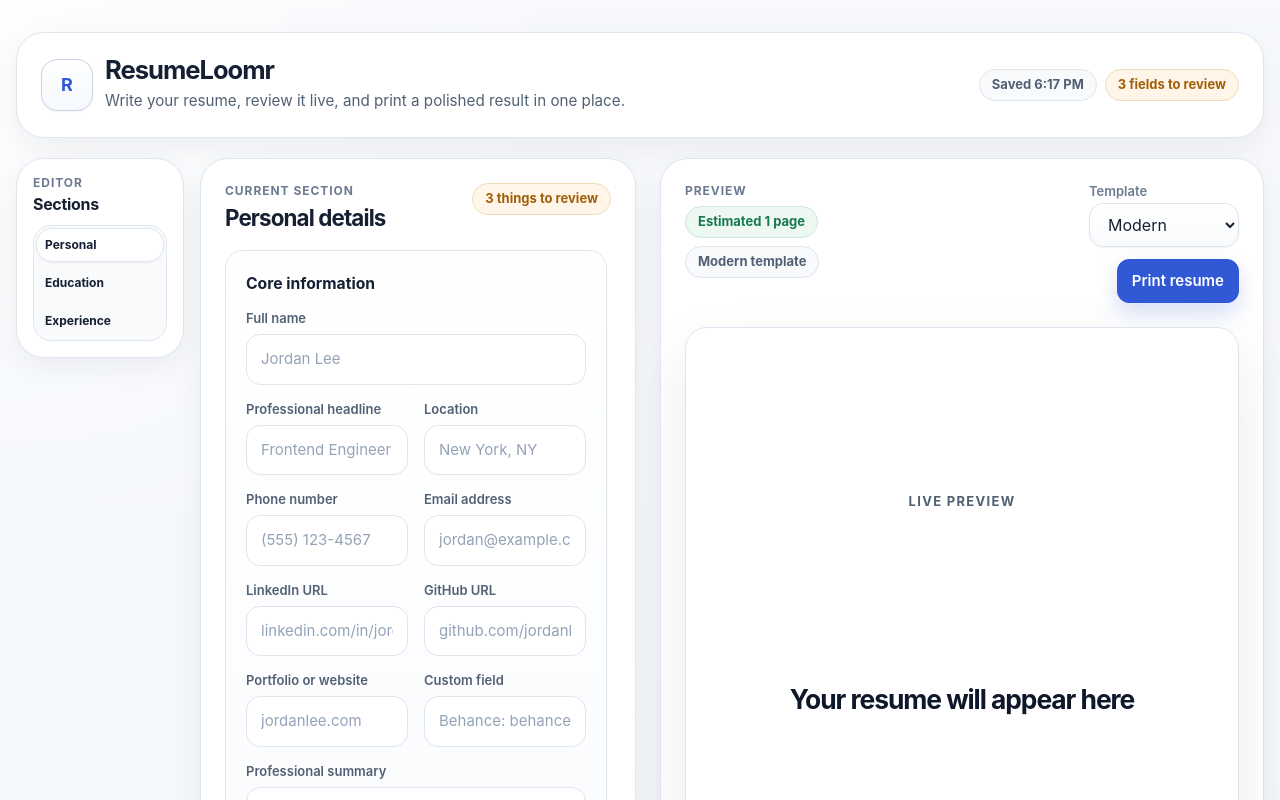
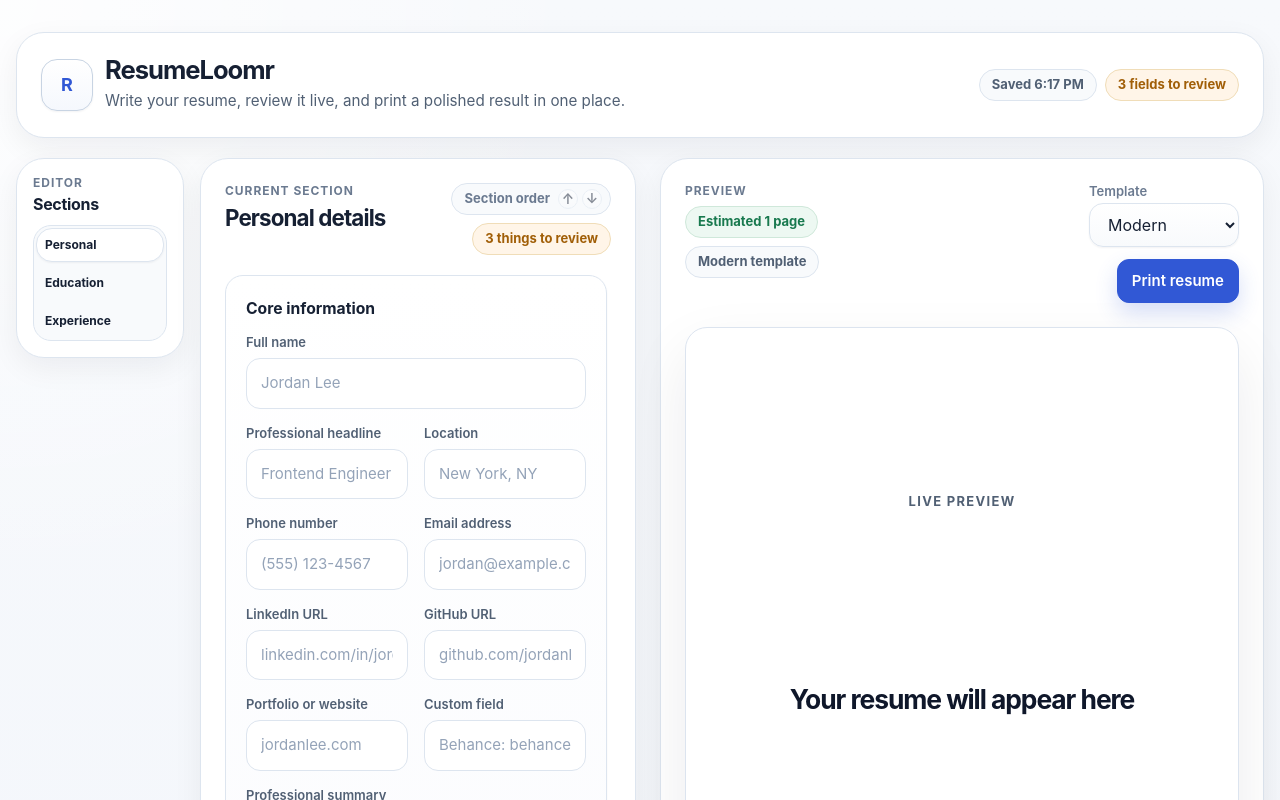
Before and after one commit to anuragmaganti/ResumeLoomr, a React (Vite) app: page / in a window 1280 px wide. Shown: the top 800 px of the page. Built offline with nearby package versions, Linux system fonts and the light colour scheme.

Commit message:
Adjust editor section spacing

```diff
--- a/src/App.css
+++ b/src/App.css
@@ -324,6 +324,13 @@
 .editorPanelHeading {
   display: grid;
   gap: var(--space-2);
+  flex-shrink: 0;
+  min-width: 0;
+}
+
+.editorPanelHeading .kicker,
+.editorPanelHeading h3 {
+  white-space: nowrap;
 }
 
 .previewPanelHeader {
@@ -367,7 +374,41 @@
   display: flex;
   flex-wrap: wrap;
   justify-content: flex-end;
+  align-items: center;
   gap: var(--space-2);
+}
+
+.sectionOrderControl {
+  display: inline-flex;
+  align-items: center;
+  min-height: 32px;
+  gap: 8px;
+  padding: 0 8px 0 12px;
+  border: 1px solid var(--color-border);
+  border-radius: 999px;
+  background: var(--color-surface-muted);
+}
+
+.sectionOrderLabel {
+  color: var(--color-text-muted);
+  font-size: 0.8125rem;
+  font-weight: 700;
+  line-height: 1;
+}
+
+.sectionOrderActions {
+  display: inline-flex;
+  align-items: center;
+  gap: 4px;
+}
+
+.sectionOrderActions .iconButton {
+  min-height: 20px;
+  min-width: 20px;
+  padding-inline: 0;
+  border-radius: 999px;
+  font-size: 0.6875rem;
+  box-shadow: none;
 }
 
 .previewMeta {
@@ -492,6 +533,10 @@
   }
 
   .editorPanelMeta {
+    justify-content: center;
+  }
+
+  .sectionOrderControl {
     justify-content: center;
   }
 
--- a/src/App.jsx
+++ b/src/App.jsx
@@ -17,6 +17,8 @@
     setTemplate,
     activeTab,
     setActiveTab,
+    sectionOrder,
+    moveSection,
     mobileView,
     setMobileView,
     previewModel,
@@ -110,6 +112,8 @@
             <EditorPanel
               activeTab={activeTab}
               setActiveTab={setActiveTab}
+              sectionOrder={sectionOrder}
+              onMoveSection={moveSection}
               resume={resume}
               actions={actions}
               getFieldError={getFieldError}
@@ -122,6 +126,7 @@
           <div className={`workspaceColumn workspaceColumnPreview ${mobileView === 'editor' ? 'isMobileHidden' : ''}`}>
             <ResumePreview
               previewModel={previewModel}
+              sectionOrder={sectionOrder}
               template={template}
               templateOptions={templateOptions}
               onTemplateChange={setTemplate}
--- a/src/components/editorPanel.jsx
+++ b/src/components/editorPanel.jsx
@@ -1,4 +1,4 @@
-import SectionTabs from "./sectionTabs"
+import SectionTabs from "./sectionTabs";
 import PersonalForm from "./forms/personalForm";
 import EducationForm from "./forms/educationForm";
 import ExperienceForm from "./forms/experienceForm";
@@ -24,13 +24,27 @@
     }
 };
 
-export default function EditorPanel({ activeTab, setActiveTab, resume, actions, getFieldError, markTouched, issueCount, maxHeight }) {
+export default function EditorPanel({
+    activeTab,
+    setActiveTab,
+    sectionOrder,
+    onMoveSection,
+    resume,
+    actions,
+    getFieldError,
+    markTouched,
+    issueCount,
+    maxHeight
+}) {
     const currentSection = sectionMeta[activeTab];
-    const sections = Object.entries(sectionMeta).map(([id, meta]) => ({
+    const sections = sectionOrder.map((id) => ({
         id,
-        navLabel: meta.navLabel,
-        navHint: meta.navHint
+        navLabel: sectionMeta[id].navLabel,
+        navHint: sectionMeta[id].navHint
     }));
+    const activeSectionIndex = sectionOrder.indexOf(activeTab);
+    const canMoveSectionUp = activeTab !== "personal" && activeSectionIndex > 1;
+    const canMoveSectionDown = activeTab !== "personal" && activeSectionIndex < sectionOrder.length - 1;
     const editorWorkspaceStyle = maxHeight
         ? {
             minHeight: `${maxHeight}px`,
@@ -62,6 +76,30 @@
                         </div>
 
                         <div className="editorPanelMeta">
+                            <div className="sectionOrderControl">
+                                <span className="sectionOrderLabel">Section order</span>
+                                <div className="sectionOrderActions">
+                                    <button
+                                        className="button buttonSecondary iconButton"
+                                        type="button"
+                                        onClick={() => onMoveSection(activeTab, -1)}
+                                        disabled={!canMoveSectionUp}
+                                        aria-label={`Move ${currentSection.label} up in the resume order`}
+                                    >
+                                        ↑
+                                    </button>
+                                    <button
+                                        className="button buttonSecondary iconButton"
+                                        type="button"
+                                        onClick={() => onMoveSection(activeTab, 1)}
+                                        disabled={!canMoveSectionDown}
+                                        aria-label={`Move ${currentSection.label} down in the resume order`}
+                                    >
+                                        ↓
+                                    </button>
+                                </div>
+                            </div>
+
                             <span className={`statusBadge ${issueCount > 0 ? 'statusBadge--warning' : 'statusBadge--success'}`}>
                                 {issueCount > 0 ? `${issueCount} thing${issueCount === 1 ? '' : 's'} to review` : 'All key fields look good'}
                             </span>
@@ -98,4 +136,4 @@
             </div>
         </section>
     );
-};
+}
--- a/src/hooks/useResumeBuilder.js
+++ b/src/hooks/useResumeBuilder.js
@@ -15,6 +15,7 @@
   moveEducationCustomSection,
   moveEducation,
   moveExperience,
+  moveSectionOrder,
   normalizeDraftPayload,
   removeActivity,
   removeEducationCustomSection,
@@ -44,6 +45,7 @@
       return {
         resume: createEmptyResume(),
         template: DEFAULT_TEMPLATE,
+        sectionOrder: ['personal', 'education', 'experience'],
         savedAt: null,
       };
     }
@@ -54,12 +56,14 @@
     return {
       resume: normalizedDraft.resume,
       template: normalizedDraft.template,
+      sectionOrder: normalizedDraft.sectionOrder,
       savedAt: parsedDraft.savedAt || null,
     };
   } catch {
     return {
       resume: createEmptyResume(),
       template: DEFAULT_TEMPLATE,
+      sectionOrder: ['personal', 'education', 'experience'],
       savedAt: null,
     };
   }
@@ -83,6 +87,7 @@
   const initialDraft = useMemo(() => loadStoredDraft(), []);
   const [resume, setResume] = useState(initialDraft.resume);
   const [template, setTemplate] = useState(initialDraft.template);
+  const [sectionOrder, setSectionOrder] = useState(initialDraft.sectionOrder);
   const [activeTab, setActiveTab] = useState('personal');
   const [mobileView, setMobileView] = useState('editor');
   const [touched, setTouched] = useState({});
@@ -103,7 +108,7 @@
 
     const timeoutId = window.setTimeout(() => {
       try {
-        const payload = createDraftPayload({ resume, template });
+        const payload = createDraftPayload({ resume, template, sectionOrder });
         window.localStorage.setItem(DRAFT_STORAGE_KEY, JSON.stringify(payload));
         setSavedAt(payload.savedAt);
         setSaveState('saved');
@@ -114,7 +119,7 @@
     }, 180);
 
     return () => window.clearTimeout(timeoutId);
-  }, [resume, template]);
+  }, [resume, template, sectionOrder]);
 
   useEffect(() => {
     function handleAfterPrint() {
@@ -140,6 +145,11 @@
   function changeTemplate(nextTemplate) {
     setSaveState('saving');
     setTemplate(nextTemplate);
+  }
+
+  function moveSection(sectionId, direction) {
+    setSaveState('saving');
+    setSectionOrder((currentOrder) => moveSectionOrder(currentOrder, sectionId, direction));
   }
 
   function markTouched(path) {
@@ -240,6 +250,8 @@
     setTemplate: changeTemplate,
     activeTab,
     setActiveTab,
+    sectionOrder,
+    moveSection,
     mobileView,
     setMobileView,
     previewModel,
--- a/src/styles/preview.css
+++ b/src/styles/preview.css
@@ -41,15 +41,13 @@
   page-break-inside: avoid;
 }
 
-.personalSection,
-.educationDiv,
-.experienceDiv {
+.resumeSection {
   margin-bottom: 20px;
   padding-bottom: 20px;
   border-bottom: 1px solid #e2e8f0;
 }
 
-.experienceDiv {
+.resumeSection:last-child {
   margin-bottom: 0;
   padding-bottom: 0;
   border-bottom: none;
@@ -280,11 +278,14 @@
   font-size: 1.3125rem;
 }
 
-.resumePage--compact .personalSection,
-.resumePage--compact .educationDiv,
-.resumePage--compact .experienceDiv {
+.resumePage--compact .resumeSection {
   margin-bottom: 18px;
   padding-bottom: 18px;
+}
+
+.resumePage--compact .resumeSection:last-child {
+  margin-bottom: 0;
+  padding-bottom: 0;
 }
 
 .resumePage--compact .aboutMe,
```
Also changed, not shown: src/components/resumePreview.jsx (+62 -52 lines), src/lib/resume.js, 1 other file (tests, documents, lock files or other folders).
